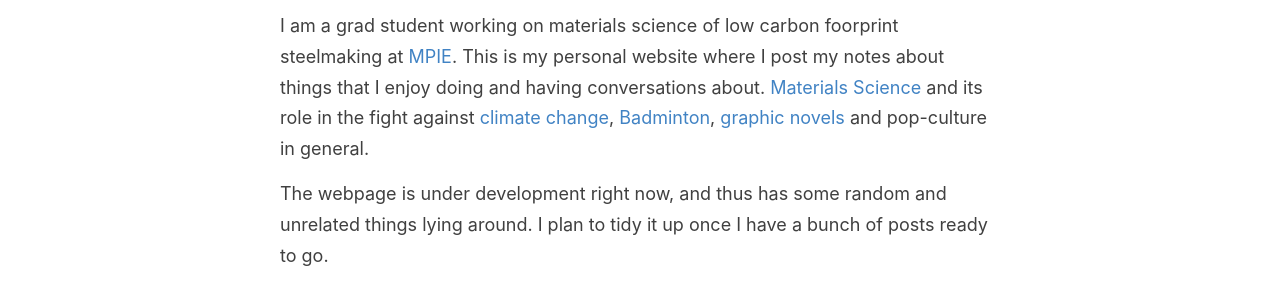
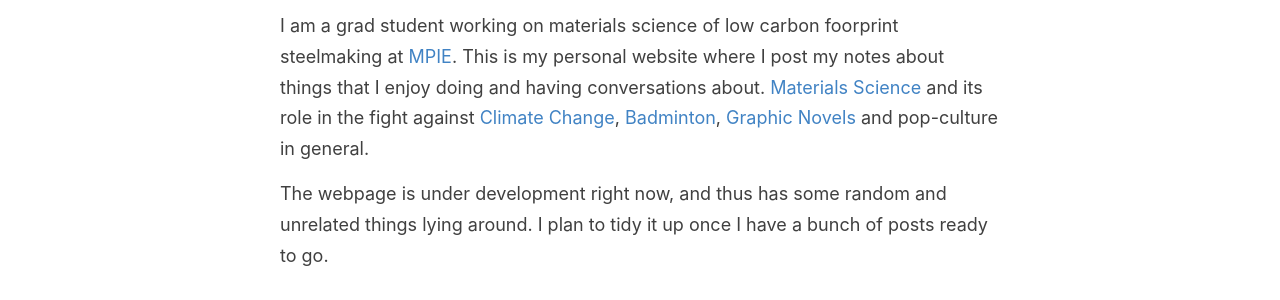
Before and after one commit to u-kartik/kartiku.github.io, a Jekyll site: the page built from _pages/about.md, in a window 1280 px wide. Shown: the part 234-534 px from the top of the page. Built offline with Jekyll 4.4.1, drawn with Linux system fonts in a browser that asks for light colours; part of the change alters nothing that is shown.

```diff
--- a/_pages/about.md
+++ b/_pages/about.md
@@ -5,7 +5,7 @@ permalink: /about/
 ---
 
 I am a grad student working on materials science of low carbon foorprint steelmaking at [MPIE](https://www.mpie.de/2281/en).
-    This is my personal website where I post my notes about things that I enjoy doing and having conversations about. [Materials Science](https://pubs.acs.org/doi/full/10.1021/acs.chemrev.2c00799) and its role in the fight against [climate change](https://www.un.org/en/climatechange/what-is-climate-change), [Badminton](https://youtu.be/rJoxacnxQZs?si=50DHI1ghCkBkJh_0), [graphic novels](https://www.comic-con.org/awards/eisner-awards/) and pop-culture in general.
+    This is my personal website where I post my notes about things that I enjoy doing and having conversations about. [Materials Science](https://pubs.acs.org/doi/full/10.1021/acs.chemrev.2c00799) and its role in the fight against [Climate Change](https://www.un.org/en/climatechange/what-is-climate-change), [Badminton](https://youtu.be/rJoxacnxQZs?si=50DHI1ghCkBkJh_0), [Graphic Novels](https://www.reddit.com/r/graphicnovels/) and pop-culture in general.
 
 The webpage is under development right now, and thus has some random and unrelated things lying around. I plan to tidy it up once I have a bunch of posts ready to go.
 
```
